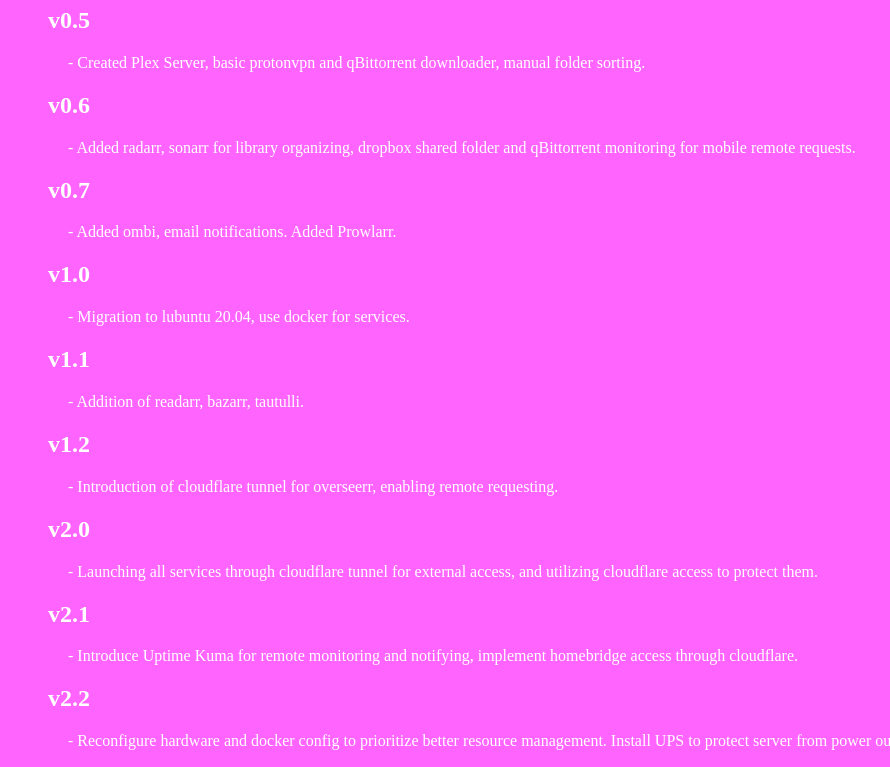
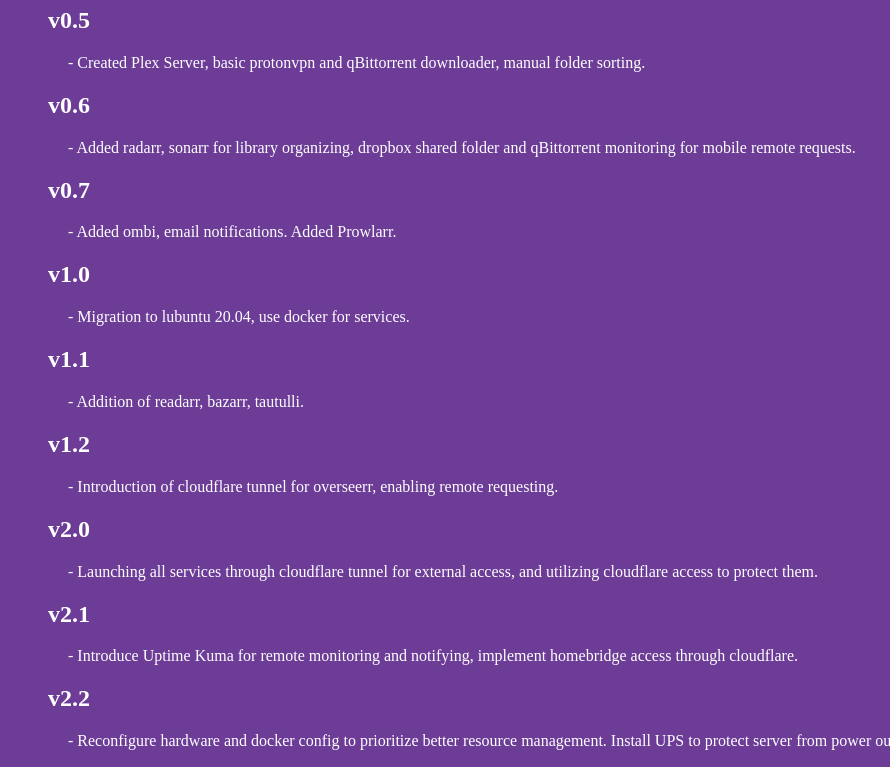
Before and after one commit to TheEmeryverse/changelog, a plain HTML site: page index.html in a window 1280 px wide. Shown: the part 73-840 px from the top of the page, without its empty margins (0-890 px from the left). Drawn offline with Linux system fonts and the light colour scheme.

Commit message:
Update style.css

```diff
--- a/style.css
+++ b/style.css
@@ -1,5 +1,5 @@
 body {
-        background-color: rgb(255,100,255);
+        background-color: rgb(108,60,151);
 }
 
 h1 {
```
